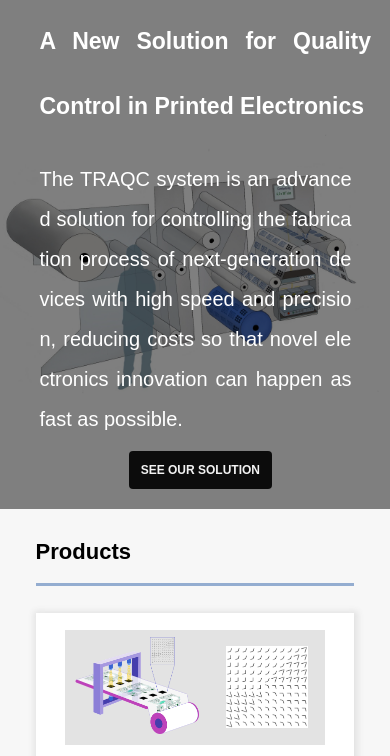
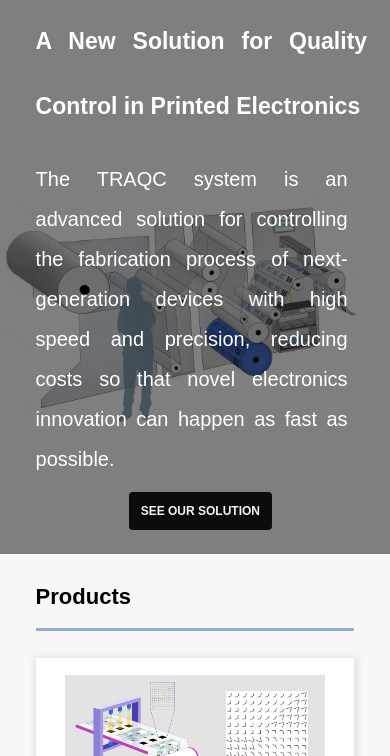
Before and after one commit to NIMUchanco/TRAQC-website, a plain HTML site: page index.html in a window 390 px wide. Shown: the part 71-827 px from the top of the page. Drawn offline with nearby package versions, Linux system fonts and the light colour scheme.

Commit message:
Changed 2 CSS files such as index_css and index_responsive in order to fix words splitting.

```diff
--- a/index_css.css
+++ b/index_css.css
@@ -60,7 +60,6 @@
 
 .top-wrapper p {
 	width: 80%;
-	word-break: break-all;
 	font-size: 28px;
 	color: #fff;
 	line-height: 40px;
--- a/index_responsive.css
+++ b/index_responsive.css
@@ -610,18 +610,12 @@
 	}
 }
 
-@media all and (max-width: 660px) {
-	/*Top*/
-	.top-wrapper {
-		background-position: 50% -1000%;
-	}
-}
-
 
 @media all and (max-width: 656px) {
 	/*Top*/
 	.top-wrapper {
 		background-position: 50% 70%;
+		padding-left: 6%;
 	}
 
 	.top-wrapper h1 {
@@ -631,6 +625,7 @@
 
 	.top-wrapper p {
 		top: 230px;
+		padding-left: 1.5%;
 	}
 
 	.product {
@@ -703,11 +698,11 @@
 
 }
 
-@media all and (max-width: 565px) {
+@media all and (max-width: 567px) {
 	/*Top*/
 	.top-wrapper {
 		height: 520px;
-		padding-left: 5%;
+		padding-left: 4%;
 	}
 
 	.top-wrapper h1 {
@@ -753,6 +748,17 @@
 	}
 }
 
+@media all and (max-width: 560px) {
+	/*Top*/
+	.top-wrapper {
+		height: 540px;
+	}
+
+	.btn {
+		top: 89%;
+	}
+}
+
 @media all and (max-width: 541px) {
 	/*Team*/
 	.marria {
@@ -791,12 +797,7 @@
 
 @media all and (max-width: 498px) {
 	/*Top*/
-	.top-wrapper {
-		height: 540px;
-	}
-
 	.btn {
-		top: 89%;
 		left: 35.5%;
 	}
 
@@ -810,6 +811,20 @@
 	/*Top*/
 	.top-wrapper h1 {
 		font-size: 27px;
+	}
+}
+
+@media all and (max-width: 461px) {
+	/*Top*/
+	.top-wrapper {
+		height: 590px;
+	}
+}
+
+@media all and (max-width: 453px) {
+	/*Top*/
+	.btn {
+		left: 33%;
 	}
 }
 
@@ -836,17 +851,12 @@
 
 @media all and (max-width: 417px) {
 	/*Top*/
-	.top-wrapper {
-		height: 580px;
-	}
-
 	.top-wrapper h1 {
 		font-size: 23px;
 	}
 
-	.btn {
-		top: 90%;
-		left: 33%;
+	.top-wrapper p {
+		padding: 0;
 	}
 }
 
@@ -858,6 +868,17 @@
 
 	.list-2 {
 		margin-left: 20%;
+	}
+}
+
+@media all and (max-width: 390px) {
+	/*Top*/
+	.top-wrapper {
+		height: 625px;
+	}
+
+	.btn {
+		top: 90%;
 	}
 }
 
```
